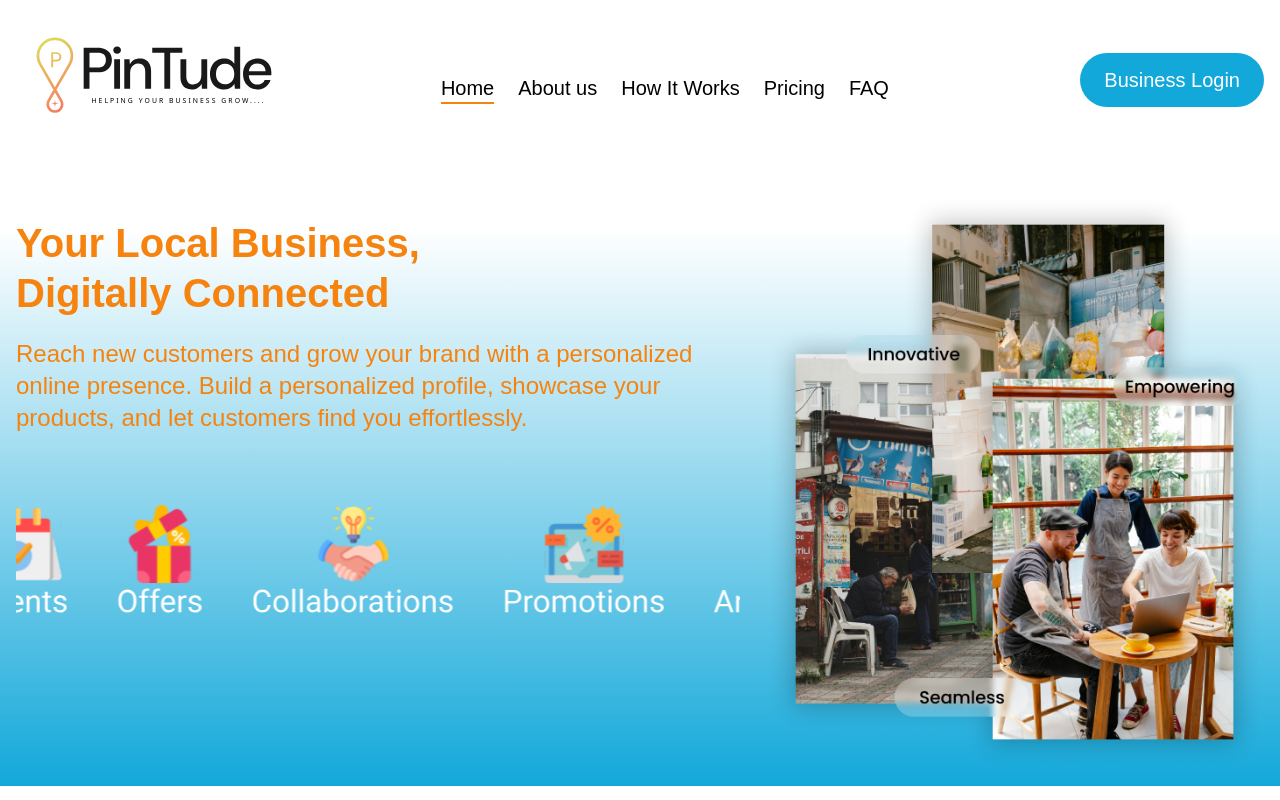
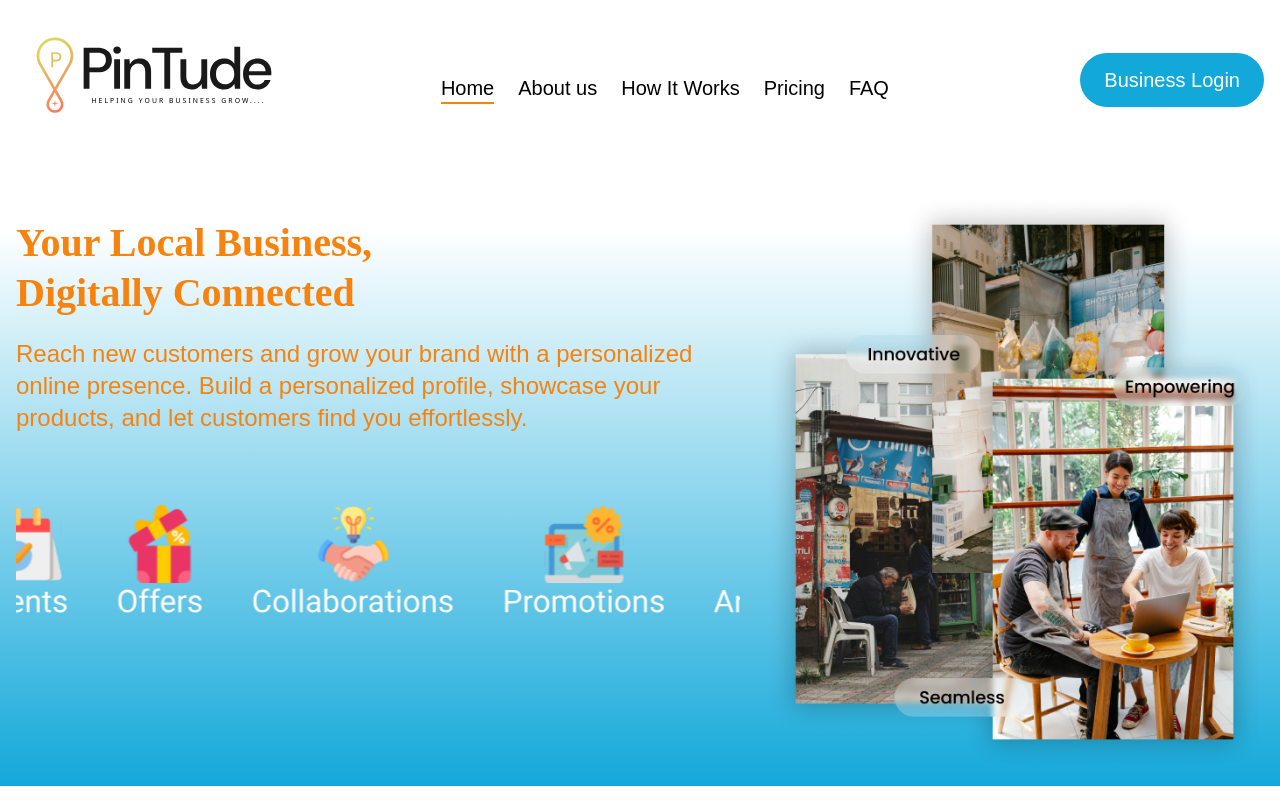
Before and after one commit to naren4545/pintudedesign, a Next.js app: page / in a window 1280 px wide. Shown: the top 800 px of the page. Built offline with nearby package versions, Linux system fonts and the light colour scheme.

Commit message:
fix(core): tailwind for deployment🚑

```diff
--- a/package.json
+++ b/package.json
@@ -9,6 +9,8 @@
     "lint": "next lint"
   },
   "dependencies": {
+    "@radix-ui/react-accordion": "^1.2.1",
+    "autoprefixer": "^10.4.20",
     "axios": "^1.7.7",
     "class-variance-authority": "^0.7.0",
     "clsx": "^2.1.1",
@@ -24,8 +26,8 @@
     "@types/node": "^20",
     "@types/react": "^18",
     "@types/react-dom": "^18",
-    "postcss": "^8",
-    "tailwindcss": "^3.4.1",
+    "postcss": "^8.4.47",
+    "tailwindcss": "^3.4.14",
     "typescript": "^5"
   }
 }
--- a/tailwind.config.ts
+++ b/tailwind.config.ts
@@ -10,80 +10,83 @@ const config: Config = {
   theme: {
     extend: {
       colors: {
-  			background: 'hsl(var(--background))',
-  			foreground: 'hsl(var(--foreground))',
+        background: "hsl(var(--background))",
+        foreground: "hsl(var(--foreground))",
         card: {
-  				DEFAULT: 'hsl(var(--card))',
-  				foreground: 'hsl(var(--card-foreground))'
+          DEFAULT: "hsl(var(--card))",
+          foreground: "hsl(var(--card-foreground))",
         },
         popover: {
-  				DEFAULT: 'hsl(var(--popover))',
-  				foreground: 'hsl(var(--popover-foreground))'
+          DEFAULT: "hsl(var(--popover))",
+          foreground: "hsl(var(--popover-foreground))",
         },
         primary: {
-  				DEFAULT: 'hsl(var(--primary))',
-  				foreground: 'hsl(var(--primary-foreground))'
+          DEFAULT: "hsl(var(--primary))",
+          foreground: "hsl(var(--primary-foreground))",
         },
         secondary: {
-  				DEFAULT: 'hsl(var(--secondary))',
-  				foreground: 'hsl(var(--secondary-foreground))'
+          DEFAULT: "hsl(var(--secondary))",
+          foreground: "hsl(var(--secondary-foreground))",
         },
         muted: {
-  				DEFAULT: 'hsl(var(--muted))',
-  				foreground: 'hsl(var(--muted-foreground))'
+          DEFAULT: "hsl(var(--muted))",
+          foreground: "hsl(var(--muted-foreground))",
         },
         accent: {
-  				DEFAULT: 'hsl(var(--accent))',
-  				foreground: 'hsl(var(--accent-foreground))'
+          DEFAULT: "hsl(var(--accent))",
+          foreground: "hsl(var(--accent-foreground))",
         },
         destructive: {
-  				DEFAULT: 'hsl(var(--destructive))',
-  				foreground: 'hsl(var(--destructive-foreground))'
+          DEFAULT: "hsl(var(--destructive))",
+          foreground: "hsl(var(--destructive-foreground))",
         },
-  			border: 'hsl(var(--border))',
-  			input: 'hsl(var(--input))',
-  			ring: 'hsl(var(--ring))',
+        border: "hsl(var(--border))",
+        input: "hsl(var(--input))",
+        ring: "hsl(var(--ring))",
         chart: {
-  				'1': 'hsl(var(--chart-1))',
-  				'2': 'hsl(var(--chart-2))',
-  				'3': 'hsl(var(--chart-3))',
-  				'4': 'hsl(var(--chart-4))',
-  				'5': 'hsl(var(--chart-5))'
-  			}
+          1: "hsl(var(--chart-1))",
+          2: "hsl(var(--chart-2))",
+          3: "hsl(var(--chart-3))",
+          4: "hsl(var(--chart-4))",
+          5: "hsl(var(--chart-5))",
+        },
       },
       fontFamily: {
-  			m: ['Merriweather"', 'serif'],
-  			r: ['Raleway"', 'sans-serif']
+        m: ['"Merriweather"', "serif"],
+        r: ['"Raleway"', "sans-serif"],
       },
       borderRadius: {
-  			lg: 'var(--radius)',
-  			md: 'calc(var(--radius) - 2px)',
-  			sm: 'calc(var(--radius) - 4px)'
+        lg: "var(--radius)",
+        md: "calc(var(--radius) - 2px)",
+        sm: "calc(var(--radius) - 4px)",
       },
       keyframes: {
         marquee: {
-  				from: {
-  					transform: 'translateX(0)'
+          from: { transform: "translateX(0)" },
+          to: { transform: "translateX(calc(-100% - var(--gap)))" },
         },
-  				to: {
-  					transform: 'translateX(calc(-100% - var(--gap)))'
-  				}
+        "marquee-vertical": {
+          from: { transform: "translateY(0)" },
+          to: { transform: "translateY(calc(-100% - var(--gap)))" },
         },
-  			'marquee-vertical': {
-  				from: {
-  					transform: 'translateY(0)'
+        "accordion-down": {
+          from: { height: "0" },
+          to: { height: "var(--radix-accordion-content-height)" },
         },
-  				to: {
-  					transform: 'translateY(calc(-100% - var(--gap)))'
-  				}
-  			}
+        "accordion-up": {
+          from: { height: "var(--radix-accordion-content-height)" },
+          to: { height: "0" },
+        },
       },
       animation: {
-  			marquee: 'marquee var(--duration) infinite linear',
-  			'marquee-vertical': 'marquee-vertical var(--duration) linear infinite'
-  		}
-  	}
+        marquee: "marquee var(--duration) infinite linear",
+        "marquee-vertical": "marquee-vertical var(--duration) linear infinite",
+        "accordion-down": "accordion-down 0.2s ease-out",
+        "accordion-up": "accordion-up 0.2s ease-out",
+      },
+    },
   },
   plugins: [require("tailwindcss-animate")],
 };
+
 export default config;
```
Lines whose indentation alone changed are shown as unchanged.
